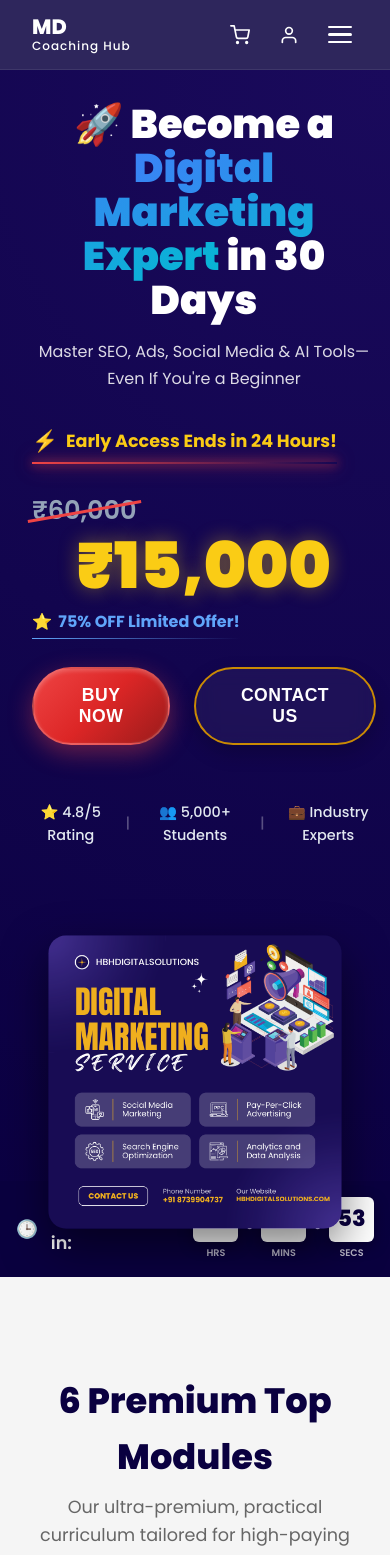
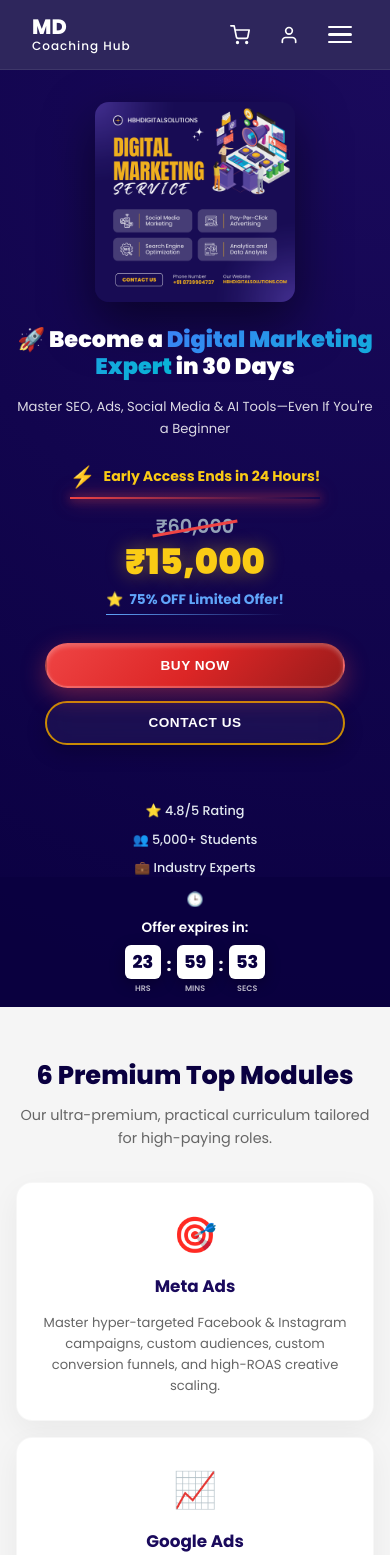
Before and after one commit to pashaarshad/website-md-coaching-hub, a Next.js app: page /digital-marketing in a window 390 px wide. Shown: the top 1555 px of the page. Built offline with nearby package versions, Linux system fonts and the light colour scheme.

Commit message:
build: generate Next.js production build artifacts

```diff
--- a/app/globals.css
+++ b/app/globals.css
@@ -2276,33 +2276,188 @@ img {
   border-radius: 50px;
 }
 
+/* ===== DM PAGE - TABLET (max-width: 968px) ===== */
 @media (max-width: 968px) {
   .dm-hero {
     flex-direction: column;
-    padding: 2rem;
+    padding: 3rem 1.5rem 5rem;
+    min-height: auto;
   }
   .dm-hero-content {
-    margin: 0 auto 3rem;
+    margin: 0 auto 2rem;
     text-align: center;
-  }
-  .dm-countdown-box {
-    display: flex;
-    flex-direction: column;
+    max-width: 100%;
+  }
+  .dm-title {
+    font-size: 2.4rem;
+  }
+  .dm-urgency-banner {
+    justify-content: center;
+    margin-left: auto;
+    margin-right: auto;
+  }
+  .dm-pricing-section {
     align-items: center;
   }
-  .dm-cta-group {
+  .dm-cta-row {
     justify-content: center;
+    flex-wrap: wrap;
+  }
+  .dm-social-proof {
+    justify-content: center;
+    flex-wrap: wrap;
+  }
+  .dm-hero-image {
+    order: -1;
+    margin-bottom: 1.5rem;
+  }
+  .dm-hero-image img {
+    max-width: 340px;
+    transform: scale(1);
   }
   .dm-tools-grid {
     grid-template-columns: repeat(2, 1fr);
-  }
-}
-
+    gap: 1.2rem;
+  }
+  .timer-content {
+    flex-wrap: wrap;
+    justify-content: center;
+    font-size: 0.95rem;
+  }
+}
+
+/* ===== DM PAGE - MOBILE (max-width: 640px) ===== */
 @media (max-width: 640px) {
-  .dm-title { font-size: 2.5rem; }
-  .dm-cta-group { flex-direction: column; }
-  .time-num { font-size: 1.8rem; min-width: 50px; }
-  .dm-tools-grid { grid-template-columns: 1fr; }
+  .dm-hero {
+    padding: 2rem 1rem 4.5rem;
+  }
+  .dm-title {
+    font-size: 1.7rem;
+    line-height: 1.2;
+  }
+  .dm-subtitle {
+    font-size: 0.88rem;
+    margin-bottom: 1.2rem;
+  }
+  .dm-urgency-banner {
+    font-size: 0.88rem;
+    margin-bottom: 1.2rem;
+    flex-wrap: wrap;
+    justify-content: center;
+  }
+  .dm-price-old {
+    font-size: 1.2rem;
+  }
+  .dm-price-new {
+    font-size: 2.6rem;
+  }
+  .dm-offer-tag {
+    font-size: 0.85rem;
+  }
+  .dm-cta-row {
+    flex-direction: column;
+    gap: 0.8rem;
+    align-items: center;
+  }
+  .dm-btn-premium-buy,
+  .dm-btn-premium-contact {
+    width: 100%;
+    max-width: 300px;
+    padding: 0.9rem 1.8rem;
+    font-size: 0.95rem;
+    text-align: center;
+  }
+  .dm-social-proof {
+    flex-direction: column;
+    gap: 0.5rem;
+    font-size: 0.8rem;
+    text-align: center;
+  }
+  .dm-social-proof .divider {
+    display: none;
+  }
+  .dm-hero-image img {
+    max-width: 260px;
+    border-radius: 14px;
+  }
+  .dm-bottom-timer-bar {
+    padding: 0.7rem 0.5rem;
+  }
+  .timer-content {
+    flex-direction: column;
+    gap: 0.4rem;
+    font-size: 0.85rem;
+  }
+  .timer-text {
+    font-size: 0.85rem;
+  }
+  .countdown-timer-mini {
+    margin-left: 0;
+    gap: 0.35rem;
+  }
+  .time-num-mini {
+    font-size: 1.1rem;
+    min-width: 36px;
+    padding: 0.2rem 0.4rem;
+  }
+  .time-label-mini {
+    font-size: 0.5rem;
+  }
+  .time-colon-mini {
+    font-size: 1.1rem;
+    margin-top: -10px;
+  }
+  /* Modules section mobile */
+  .dm-tools-section {
+    padding: 3rem 1rem;
+  }
+  .dm-tools-header {
+    margin-bottom: 2rem;
+  }
+  .dm-tools-header h2 {
+    font-size: 1.6rem;
+  }
+  .dm-tools-header p {
+    font-size: 0.9rem;
+  }
+  .dm-tools-grid {
+    grid-template-columns: 1fr;
+    gap: 1rem;
+  }
+  .dm-tool-card {
+    padding: 1.5rem 1.2rem;
+  }
+  .dm-tool-icon {
+    font-size: 2.2rem;
+    margin-bottom: 0.6rem;
+  }
+  .dm-tool-card h3 {
+    font-size: 1.05rem;
+  }
+  .dm-tool-card p {
+    font-size: 0.82rem;
+  }
+}
+
+/* ===== DM PAGE - SMALL MOBILE (max-width: 400px) ===== */
+@media (max-width: 400px) {
+  .dm-title {
+    font-size: 1.4rem;
+  }
+  .dm-subtitle {
+    font-size: 0.82rem;
+  }
+  .dm-price-new {
+    font-size: 2.2rem;
+  }
+  .dm-hero-image img {
+    max-width: 200px;
+  }
+  .dm-btn-premium-buy,
+  .dm-btn-premium-contact {
+    font-size: 0.85rem;
+    padding: 0.8rem 1.2rem;
+  }
 }
 
 /* ===== NEW WHY CHOOSE US SECTION ===== */
@@ -2592,10 +2747,70 @@ img {
   }
 }
 
+@media (max-width: 640px) {
+  .dm-compact-testimonials-section {
+    padding: 1.2rem 0.8rem;
+    min-height: 160px;
+  }
+  .quote-mark {
+    font-size: 1.6rem;
+  }
+  .quote-text {
+    font-size: 0.8rem;
+    line-height: 1.45;
+  }
+  .testimonial-author-meta {
+    flex-direction: column;
+    gap: 0.2rem;
+    align-items: center;
+  }
+  .author-name {
+    font-size: 0.82rem;
+  }
+  .author-age-city {
+    font-size: 0.7rem;
+  }
+  .author-role {
+    font-size: 0.68rem;
+    padding: 0.12rem 0.5rem;
+  }
+  .slide-dots {
+    gap: 0.35rem;
+    margin-top: 0.5rem;
+  }
+  .slide-dots .dot {
+    width: 5px;
+    height: 5px;
+  }
+  .slide-dots .dot.active {
+    width: 14px;
+  }
+}
+
+@media (max-width: 400px) {
+  .dm-compact-testimonials-section {
+    min-height: 180px;
+    padding: 1rem 0.5rem;
+  }
+  .quote-text {
+    font-size: 0.75rem;
+  }
+}
+
 @media (max-width: 968px) {
+  .dm-why-choose-section {
+    padding: 4rem 1.5rem;
+  }
   .dm-why-choose-container {
     grid-template-columns: 1fr;
-    gap: 3rem;
+    gap: 2.5rem;
+  }
+  .dm-why-choose-left {
+    order: -1;
+  }
+  .certificate-wrapper {
+    max-width: 80%;
+    margin: 0 auto;
   }
   .dm-why-choose-right h2 {
     font-size: 2.2rem;
@@ -2610,6 +2825,53 @@ img {
   }
   .why-cta-wrapper {
     text-align: center;
+  }
+}
+
+@media (max-width: 640px) {
+  .dm-why-choose-section {
+    padding: 3rem 1rem;
+  }
+  .dm-why-choose-container {
+    gap: 2rem;
+  }
+  .certificate-wrapper {
+    max-width: 95%;
+  }
+  .dm-why-choose-right h2 {
+    font-size: 1.6rem;
+    line-height: 1.2;
+  }
+  .dm-why-intro {
+    font-size: 0.9rem;
+  }
+  .why-benefits-list {
+    gap: 1.2rem;
+    margin-bottom: 1.5rem;
+  }
+  .why-benefits-list li {
+    gap: 0.8rem;
+  }
+  .benefit-icon {
+    font-size: 1.4rem;
+    padding: 0.5rem;
+    border-radius: 10px;
+    min-width: 40px;
+    min-height: 40px;
+  }
+  .why-benefits-list h4 {
+    font-size: 1rem;
+  }
+  .why-benefits-list p {
+    font-size: 0.82rem;
+  }
+  .why-cta-wrapper .dm-btn-premium-buy {
+    width: 100%;
+    max-width: 280px;
+  }
+  @keyframes floatCert {
+    0%, 100% { transform: translateY(0px); }
+    50% { transform: translateY(-8px); }
   }
 }
 
@@ -2670,9 +2932,50 @@ img {
   margin-bottom: 3rem;
 }
 
+@media (max-width: 968px) {
+  .dm-creative-cta {
+    padding: 5rem 1.5rem;
+  }
+  .dm-creative-cta h2 {
+    font-size: 2.4rem;
+  }
+}
+
 @media (max-width: 640px) {
-  .dm-creative-cta h2 { font-size: 2.2rem; }
-  .dm-creative-cta p { font-size: 0.95rem; }
+  .dm-creative-cta {
+    padding: 3.5rem 1rem;
+  }
+  .dm-creative-cta h2 {
+    font-size: 1.6rem;
+    line-height: 1.25;
+    margin-bottom: 1rem;
+  }
+  .dm-creative-cta p {
+    font-size: 0.88rem;
+    margin-bottom: 2rem;
+    line-height: 1.6;
+  }
+  .dm-creative-cta-tag {
+    font-size: 0.65rem;
+    padding: 0.3rem 0.8rem;
+    letter-spacing: 1px;
+    margin-bottom: 1rem;
+  }
+  .dm-creative-cta .dm-btn-premium-buy {
+    width: 100%;
+    max-width: 280px;
+    font-size: 0.9rem;
+    padding: 0.9rem 1.5rem;
+  }
+}
+
+@media (max-width: 400px) {
+  .dm-creative-cta h2 {
+    font-size: 1.35rem;
+  }
+  .dm-creative-cta p {
+    font-size: 0.8rem;
+  }
 }
 
 /* ===== CERTIFICATION UPGRADES ===== */
```
